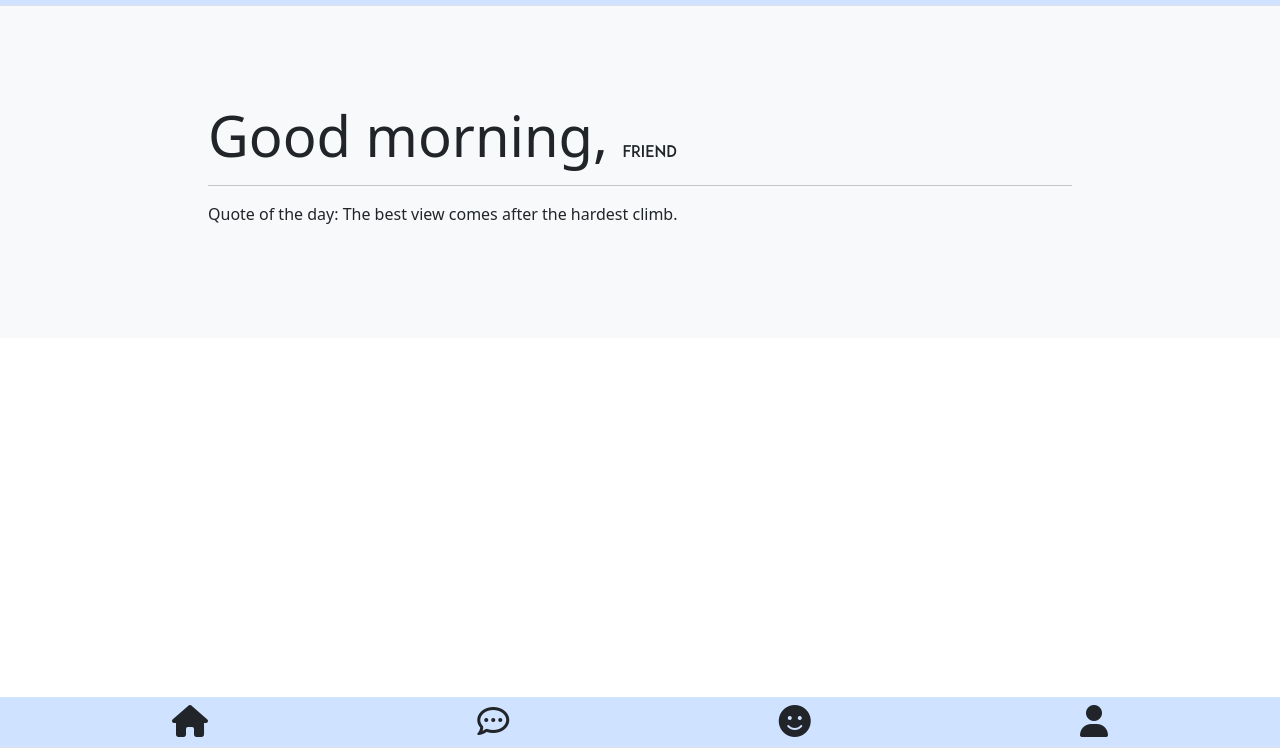
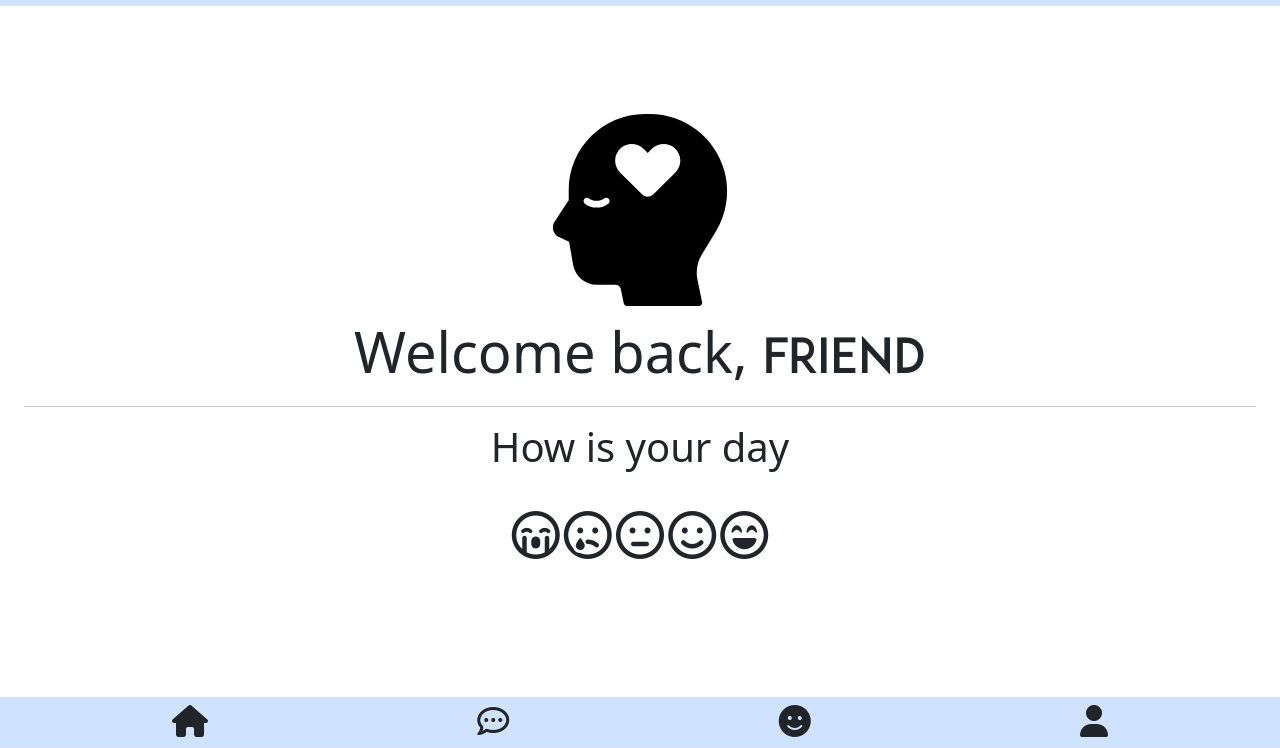
Before and after one commit to Tianyou-Xie/Mental-Wellness, a plain HTML site: page main.html in a window 1280 px wide. Shown: the part 52-800 px from the top of the page. Drawn offline with nearby package versions, Linux system fonts and the light colour scheme; no server answers.

Commit message:
Changed Main html page to look more like wireframes

```diff
--- a/main.html
+++ b/main.html
@@ -67,13 +67,31 @@
       </div>
     </nav>
 
-    <div class="container-fluid bg-light text-dark p-5">
-        <div class="container bg-light p-5">
-            <h1 class="display-4">Good morning, <span id="name-goes-here"> friend</span></h1>
-            <hr>
-            <p>Quote of the day: The best view comes after the hardest climb.</p>
+    <main>
+      <div class="px-4 py-5 my-5 text-center">
+        <div class="col-lg-6 mx-auto">
+          <img id='img' alt="profile picture" style="height: 35%; width: 35%;" src="./images/AdobeStock_465543306.svg" />
         </div>
-    </div>
+        <h1 class="display-4">Welcome back, <span class="display-5" id="name-goes-here"> friend</span></h1>
+        <hr>
+        <p class="display-6">How is your day</p>
+        <br />
+
+        <i class="fa-regular fa-face-sad-cry fa-3x"></i>
+        <i class="fa-regular fa-face-sad-tear fa-3x"></i>
+        <i class="fa-regular fa-face-meh fa-3x"></i>
+        <i class="fa-regular fa-face-smile fa-3x"></i>
+        <i class="fa-regular fa-face-laugh-beam fa-3x"></i>
+      </div>
+
+      <div class="container text-center">
+          <div class="mb-3">
+          </div>
+          <div class="mb-3">
+
+          </div>
+      </div>
+  </main>
 
     <footer class="navbar navbar-expand-sm bg-primary-subtle fixed-bottom border-bottom">
       <div class="container">
```
